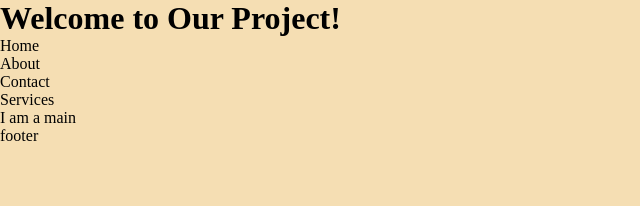
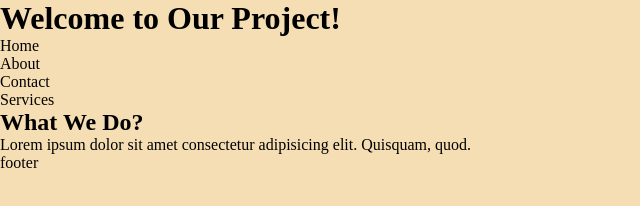
Before and after one commit to BasharAlwarad/OurProject, a plain HTML site: page index.html in a window 1280 px wide. Shown: the whole page, without its empty margins (0-640 px from the left). Drawn offline with Linux system fonts and the light colour scheme.

Commit message:
adding to mian

```diff
--- a/index.html
+++ b/index.html
@@ -18,7 +18,17 @@
         <li>Services</li>
       </ul>
     </nav>
-    <main>I am a main</main>
+    <main>
+      <section>
+        <article>
+          <h2>What We Do?</h2>
+          <p>
+            Lorem ipsum dolor sit amet consectetur adipisicing elit. Quisquam,
+            quod.
+          </p>
+        </article>
+      </section>
+    </main>
     <footer>footer</footer>
   </body>
 </html>
```
